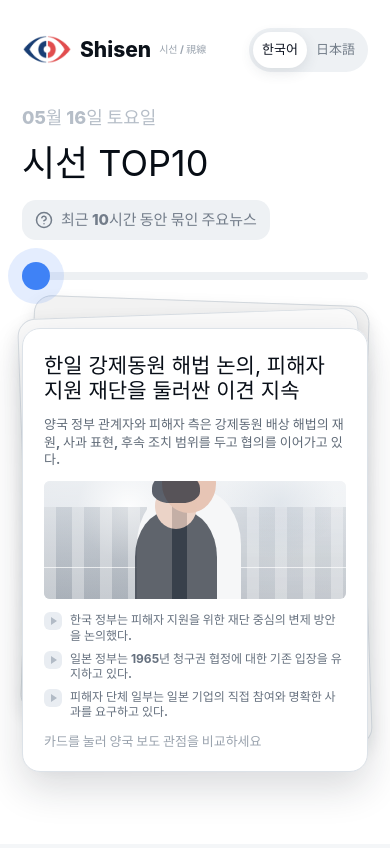
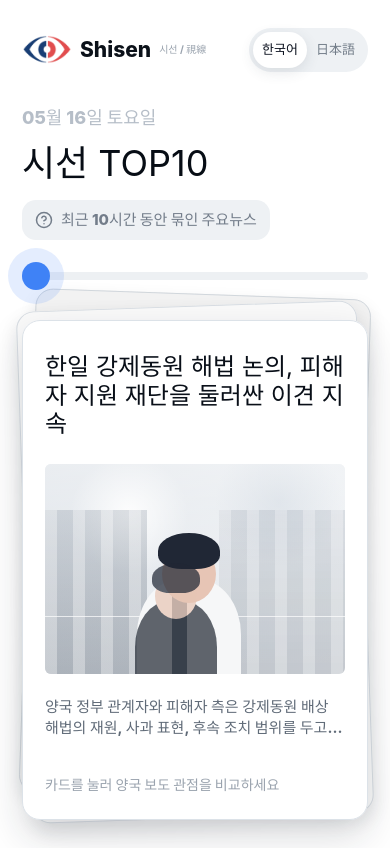
Before and after one commit to sisen-bridge/sisen-FE, a Next.js app: page /ko in a window 390 px wide. Built offline with nearby package versions, Linux system fonts and the light colour scheme.

Commit message:
1) intial page 내 card content 분량 수정 2) 각 뉴스카드별 한국 언론사 5개, 일본 언론사 5개 뜨도록 수정

```diff
--- a/src/app/[locale]/page.jsx
+++ b/src/app/[locale]/page.jsx
@@ -256,13 +256,116 @@ const events = [
   },
 ];
 
+const koreanOutletSeeds = [
+  { outlet: "한겨레", url: "https://www.hani.co.kr/" },
+  { outlet: "경향신문", url: "https://www.khan.co.kr/" },
+  { outlet: "중앙일보", url: "https://www.joongang.co.kr/" },
+  { outlet: "조선일보", url: "https://www.chosun.com/" },
+  { outlet: "동아일보", url: "https://www.donga.com/" },
+];
+
+const japaneseOutletSeeds = [
+  { outlet: "朝日新聞", url: "https://www.asahi.com/" },
+  { outlet: "毎日新聞", url: "https://mainichi.jp/" },
+  { outlet: "読売新聞", url: "https://www.yomiuri.co.jp/" },
+  { outlet: "NHK", url: "https://www3.nhk.or.jp/news/" },
+  { outlet: "日本経済新聞", url: "https://www.nikkei.com/" },
+];
+
+const extraEventSeeds = [
+  ["trade-minerals", 31, "security", "핵심 광물 공급망 협의 확대, 경제안보 보도 온도차", "重要鉱物の供給網協議拡大、経済安保報道に温度差"],
+  ["student-exchange", 26, "labor", "한일 청년 교류 재개 움직임, 역사 교육 논의와 함께 주목", "日韓青年交流再開の動き、歴史教育議論とともに注目"],
+  ["fishery-inspection", 24, "water", "수산물 검사 강화 발표, 소비자 불안과 지역 경제 영향 부각", "水産物検査強化を発表、消費者不安と地域経済への影響が焦点"],
+  ["visa-tourism", 22, "labor", "관광 회복세 속 비자·항공 노선 확대를 둘러싼 기대감", "観光回復の中でビザ・航空路線拡大への期待感"],
+  ["semiconductor-export", 19, "security", "반도체 수출 규제 완화 후속 조치, 기업 협력 전망 엇갈려", "半導体輸出規制緩和の後続措置、企業協力の見通し分かれる"],
+  ["heritage-return", 17, "labor", "문화재 반환 협의 재점화, 공동 조사 방식 두고 시각차", "文化財返還協議が再燃、共同調査方式をめぐり見方に差"],
+  ["climate-summit", 15, "water", "기후 정상회의 공동 의제 조율, 에너지 전환 해법에 관심", "気候首脳会議の共同議題調整、エネルギー転換策に関心"],
+];
+
+function createGeneratedEvent([id, count, visual, koHeadline, jaHeadline]) {
+  return {
+    id,
+    count,
+    visual,
+    headline: {
+      ko: koHeadline,
+      ja: jaHeadline,
+    },
+    deck: {
+      ko: "양국 정부와 관련 단체는 현안의 실무 조정과 사회적 수용성을 함께 검토하고 있으며, 언론은 책임과 협력의 균형을 다르게 해석하고 있다.",
+      ja: "両国政府と関係団体は実務調整と社会的受容性を検討しており、報道は責任と協力の均衡を異なる角度から解釈している。",
+    },
+    facts: {
+      ko: [
+        "양국 관계자가 실무 협의를 이어가고 있다.",
+        "정책 효과와 국내 여론을 둘러싼 해석이 함께 제기됐다.",
+        "후속 조치의 범위와 속도는 추가 논의가 필요한 상태다.",
+      ],
+      ja: [
+        "両国関係者は実務協議を続けている。",
+        "政策効果と国内世論をめぐる解釈があわせて示された。",
+        "今後の措置の範囲と速度には追加協議が必要な状況だ。",
+      ],
+    },
+    outlets: [],
+  };
+}
+
+function makeOutlet(event, side, seed, index) {
+  const korean = side === "korea";
+
+  return {
+    id: `${event.id}-${side}-${index + 1}`,
+    side,
+    outlet: seed.outlet,
+    tags: korean
+      ? ["국내 여론", "정책 책임", "후속 조치"]
+      : ["政府対応", "地域影響", "継続協議"],
+    summary: {
+      ko: korean
+        ? `${seed.outlet}는 국내 여론과 정책 책임을 중심으로 ${event.headline.ko} 이슈를 해석한다.`
+        : `${seed.outlet}는 정부 대응과 지역 영향을 중심으로 ${event.headline.ko} 이슈를 해석한다.`,
+      ja: korean
+        ? `${seed.outlet}は国内世論と政策責任を中心に「${event.headline.ja}」を解釈する。`
+        : `${seed.outlet}は政府対応と地域影響を中心に「${event.headline.ja}」を解釈する。`,
+    },
+    url: seed.url,
+  };
+}
+
+function normalizeEventOutlets(event) {
+  const normalizeSide = (side, seeds) => {
+    const existing = event.outlets.filter((outlet) => outlet.side === side).slice(0, 5);
+    const existingNames = new Set(existing.map((outlet) => outlet.outlet));
+    const additions = seeds
+      .filter((seed) => !existingNames.has(seed.outlet))
+      .map((seed, index) => makeOutlet(event, side, seed, existing.length + index));
+
+    return [...existing, ...additions].slice(0, 5);
+  };
+
+  return {
+    ...event,
+    outlets: [
+      ...normalizeSide("korea", koreanOutletSeeds),
+      ...normalizeSide("japan", japaneseOutletSeeds),
+    ],
+  };
+}
+
+function createTopTenEvents(baseEvents) {
+  return [...baseEvents, ...extraEventSeeds.map(createGeneratedEvent)]
+    .slice(0, 10)
+    .map(normalizeEventOutlets);
+}
+
 export default function App() {
   const [language, setLanguage] = useState("ko");
   const [selectedEvent, setSelectedEvent] = useState(null);
   const [activeIndex, setActiveIndex] = useState(0);
   const t = copy[language];
 
-  const orderedEvents = useMemo(() => events, []);
+  const orderedEvents = useMemo(() => createTopTenEvents(events), []);
 
   const activeEvent = selectedEvent ?? orderedEvents[activeIndex] ?? events[0];
 
@@ -467,16 +570,8 @@ function NewsCard({ event, language, t, muted = false }) {
   return (
     <article className={`news-card ${muted ? "muted" : ""}`}>
       <h2>{event.headline[language]}</h2>
+      <IncidentVisual type={event.visual} />
       <p className="deck-copy">{event.deck[language]}</p>
-      <IncidentVisual type={event.visual} />
-      <ul>
-        {event.facts[language].map((fact) => (
-          <li key={fact}>
-            <span />
-            {fact}
-          </li>
-        ))}
-      </ul>
       <p className="tap-copy">{t.tap}</p>
     </article>
   );
--- a/src/styles.css
+++ b/src/styles.css
@@ -192,8 +192,8 @@ button {
 
 .deck {
   position: relative;
-  height: 438px;
-  margin: 54px -4px 0;
+  height: 528px;
+  margin: 44px -4px 0;
   perspective: 1000px;
 }
 
@@ -240,7 +240,7 @@ button {
 
 .deck-card.layer-1 .news-card,
 .deck-card.layer-2 .news-card {
-  min-height: 430px;
+  min-height: 520px;
   box-shadow: 0 8px 18px rgba(22, 30, 43, 0.1);
 }
 
@@ -250,8 +250,10 @@ button {
 }
 
 .news-card {
-  min-height: 438px;
-  padding: 28px 24px 22px;
+  min-height: 528px;
+  display: flex;
+  flex-direction: column;
+  padding: 36px 26px 26px;
   border: 1px solid #dce2e8;
   border-radius: 18px;
   background: #ffffff;
@@ -298,8 +300,8 @@ button {
 .news-card h2 {
   margin: 0;
   color: #090f18;
-  font-size: 22px;
-  line-height: 1.16;
+  font-size: 27px;
+  line-height: 1.17;
   letter-spacing: 0;
   display: -webkit-box;
   overflow: hidden;
@@ -308,20 +310,20 @@ button {
 }
 
 .deck-copy {
-  margin: 13px 0;
+  margin: 0;
   color: #606b78;
-  font-size: 14px;
-  line-height: 1.34;
+  font-size: 15px;
+  line-height: 1.42;
   font-weight: 750;
   display: -webkit-box;
   overflow: hidden;
   -webkit-box-orient: vertical;
-  -webkit-line-clamp: 3;
+  -webkit-line-clamp: 2;
 }
 
 .incident-image {
-  height: 118px;
-  margin: 13px 0 13px;
+  height: 230px;
+  margin: 30px 0 24px;
   overflow: hidden;
   border-radius: 6px;
   background: linear-gradient(135deg, #d7dde4 0%, #eef1f4 100%);
@@ -497,9 +499,9 @@ button {
 }
 
 .tap-copy {
-  margin: 12px 0 0;
+  margin: auto 0 0;
   color: #9aa3ae;
-  font-size: 13px;
+  font-size: 14px;
   font-weight: 800;
 }
 
@@ -612,7 +614,7 @@ button {
 
 .map-stage {
   max-width: 1180px;
-  min-height: 670px;
+  min-height: 760px;
   position: relative;
   margin: 28px auto 0;
   overflow: hidden;
@@ -657,7 +659,7 @@ button {
 .outlet-cluster {
   position: absolute;
   display: grid;
-  gap: 12px;
+  gap: 9px;
   width: min(310px, 38vw);
   z-index: 3;
 }
@@ -676,12 +678,12 @@ button {
 
 .korea-cluster {
   left: 8%;
-  top: 30%;
+  top: 18%;
 }
 
 .japan-cluster {
   right: 7%;
-  top: 36%;
+  top: 18%;
 }
 
 .outlet-card {
@@ -697,7 +699,7 @@ button {
   width: 100%;
   display: grid;
   gap: 4px;
-  padding: 14px;
+  padding: 12px;
   background: transparent;
   color: #111926;
   text-align: left;
@@ -799,7 +801,7 @@ button {
   }
 
   .deck {
-    margin-top: 48px;
+    margin-top: 40px;
   }
 
   .map-shell {
@@ -811,7 +813,11 @@ button {
   }
 
   .map-stage {
-    min-height: 780px;
+    min-height: 0;
+    display: grid;
+    gap: 22px;
+    align-content: start;
+    padding: 190px 14px 24px;
   }
 
   .map-image {
@@ -821,31 +827,34 @@ button {
   }
 
   .outlet-cluster {
-    width: calc(100% - 28px);
+    width: 100%;
+    position: relative;
   }
 
   .korea-cluster {
-    left: 14px;
-    top: 220px;
+    left: auto;
+    top: auto;
   }
 
   .japan-cluster {
-    right: 14px;
-    top: 510px;
+    right: auto;
+    top: auto;
   }
 }
 
 @media (max-width: 410px) {
   .news-card {
-    padding: 25px 21px 20px;
+    min-height: 500px;
+    padding: 32px 22px 24px;
   }
 
   .news-card h2 {
-    font-size: 21px;
+    font-size: 24px;
   }
 
-  .deck-copy {
-    font-size: 13px;
+  .incident-image {
+    height: 210px;
+    margin: 26px 0 22px;
   }
 }
 
```
